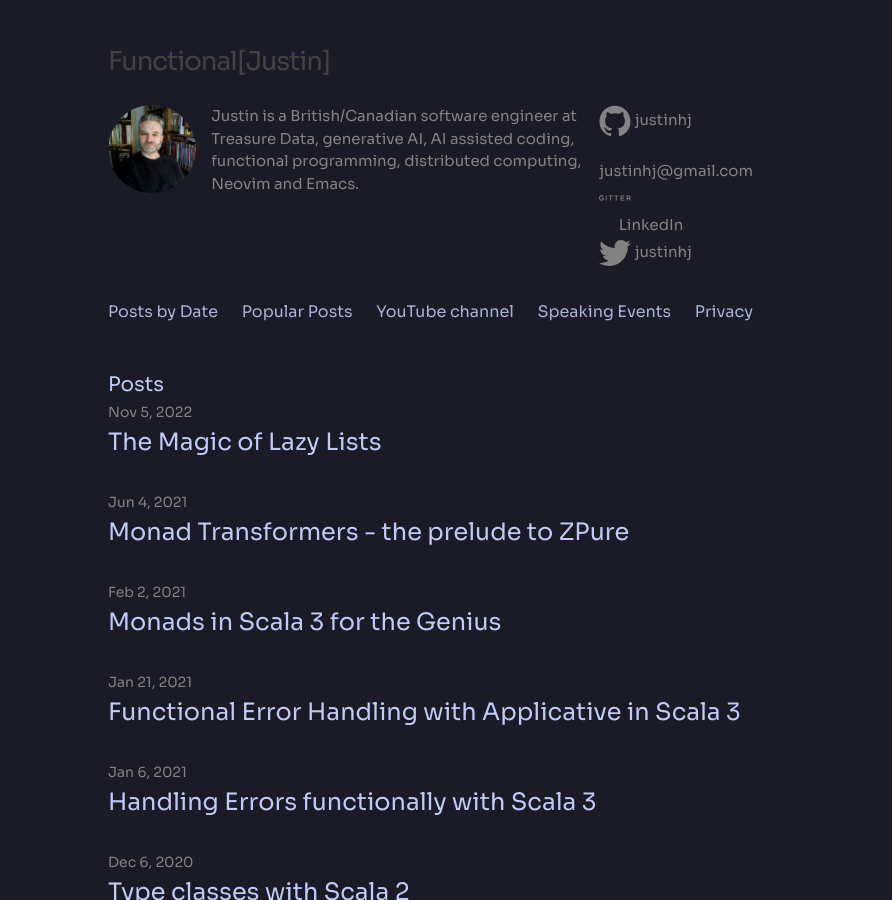
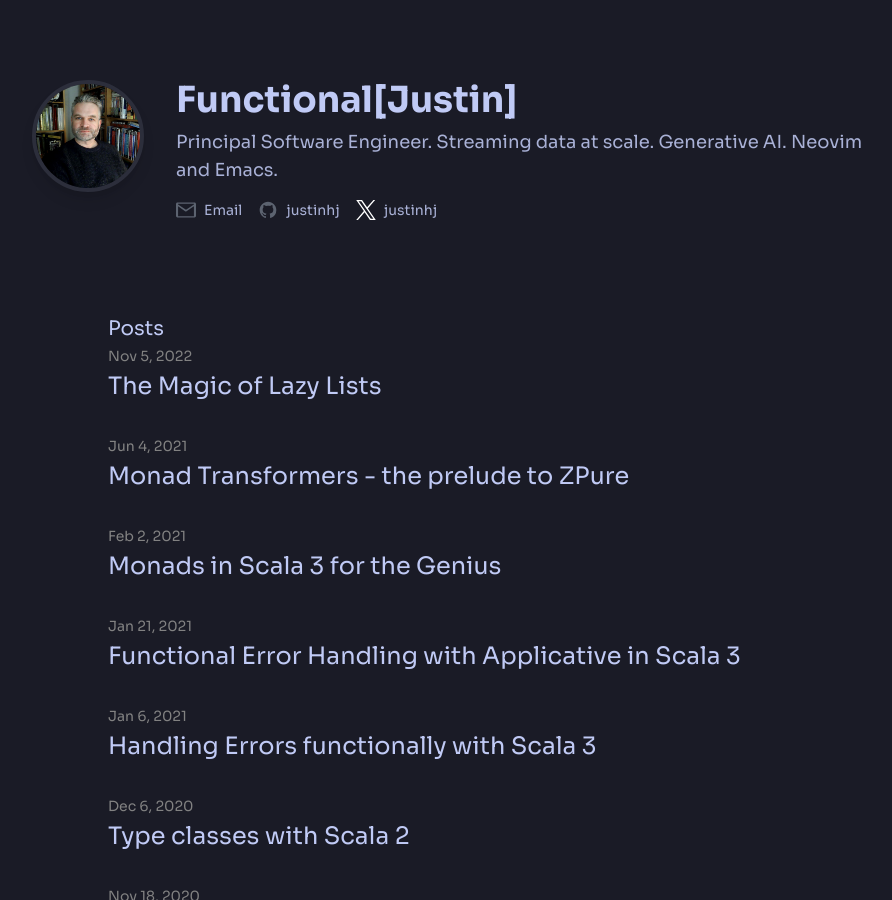
Before and after one commit to justinhj/justinhj.github.io, a Jekyll site: the page built from index.html, in a window 1280 px wide and 900 px high. Shown: the whole window, without its empty margins (192-1084 px from the left). Built offline with Jekyll 4.4.1, drawn with Linux system fonts in a browser that asks for light colours; nearby versions of some CDN libraries.

Commit message:
working on social logos

```diff
--- a/_config.yml
+++ b/_config.yml
@@ -9,7 +9,7 @@
 title: Functional[Justin]
 email: justinhj+blog@gmail.com
 email_display: justinhj@gmail.com
-description: "Justin is a British/Canadian software engineer at Treasure Data, generative AI, AI assisted coding, functional programming, distributed computing, Neovim and Emacs."
+description: "Principal Software Engineer. Streaming data at scale. Generative AI. Neovim and Emacs."
 url: "http://justinhj.github.io"
 twitter_username: justinhj
 github_username:  justinhj
--- a/_includes/header.html
+++ b/_includes/header.html
@@ -1,105 +1,138 @@
-<header class="site-header">
+<!-- <header class="site-header"> -->
+<header class="flex flex-col md:flex-row items-start gap-8 mb-16">
+    <!-- <div class="wrapper"> -->
+    <div class="flex-shrink-0">
+      <img class="w-28 h-28 rounded-full border-4 border-[var(--border-color)] shadow-lg" src="/images/justinnew.png" alt="justinhj's profile picture">
+    </div>
+    <div class="flex-grow">
+      <h1 class="text-4xl font-bold mb-2" href="{{ site.baseurl }}">{{ site.title }}</h1>
 
-    <div class="wrapper">
+      <p class="text-lg max-w-prose mb-4">
+          {{ site.description }}
+      </p>
+      <div class="flex items-center space-x-4 text-sm">
 
-    <div class="footer-col-wrapper">
-      <div class="footer-col footer-col-3">
-	<h5><a class="site-title" href="{{ site.baseurl }}/">{{ site.title }}</a></h5>
-      </div>
-    </div>
 
-    <div class="footer-col-wrapper">
+          <a href="mailto:{{ site.display_email }} " class="flex items-center space-x-2 group">
+                        <svg class="w-5 h-5 text-[var(--secondary-text-color)] group-hover:text-[var(--accent-hover-color)] transition-colors" fill="currentColor" viewBox="0 0 24 24" aria-hidden="true"><path d="M1.75 3h20.5c.966 0 1.75.784 1.75 1.75v14.5A1.75 1.75 0 0122.25 21H1.75A1.75 1.75 0 010 19.25V4.75C0 3.784.784 3 1.75 3zM2.5 4.5v.812l9.5 6.333 9.5-6.333V4.5h-19zM2.5 19.5h19V7.53l-9.332 6.221a.75.75 0 01-.836 0L2.5 7.53V19.5z"></path></svg>
+                        <span class="group-hover:text-[var(--accent-hover-color)] transition-colors">Email</span>
+                    </a>
 
-      <div class="footer-col footer-col-1">
-        <p>
-          <img class="circle" width="110px" src="/images/justinnew.png"/></p>
 
-      </div>
-
-      <div class="footer-col footer-col-2">
-        <p>{{ site.description }} </p>
-      </div>
-
-      <div class="footer-col footer-col-3">
-        <ul class="social-media-list">
           {% if site.github_username %}
-          <li>
-            {% include icon-github.html username=site.github_username %}
-          </li>
+          <a href="https://github.com/justinhj" class="flex items-center space-x-2 group">
+                        <svg class="w-5 h-5 text-[var(--secondary-text-color)] group-hover:text-[var(--accent-hover-color)] transition-colors" fill="currentColor" viewBox="0 0 24 24" aria-hidden="true"><path fill-rule="evenodd" d="M12 2C6.477 2 2 6.477 2 12c0 4.418 2.865 8.168 6.839 9.49.5.092.682-.217.682-.482 0-.237-.009-.868-.014-1.703-2.782.605-3.369-1.343-3.369-1.343-.454-1.158-1.11-1.466-1.11-1.466-.908-.62.069-.608.069-.608 1.003.07 1.531 1.032 1.531 1.032.892 1.53 2.341 1.088 2.91.832.092-.647.35-1.088.636-1.338-2.22-.253-4.555-1.113-4.555-4.951 0-1.093.39-1.988 1.031-2.688-.103-.253-.446-1.272.098-2.65 0 0 .84-.27 2.75 1.026A9.564 9.564 0 0112 6.844c.85.004 1.705.115 2.504.337 1.909-1.296 2.747-1.027 2.747-1.027.546 1.378.203 2.398.1 2.651.64.7 1.03 1.595 1.03 2.688 0 3.848-2.338 4.695-4.566 4.943.359.309.678.92.678 1.855 0 1.338-.012 2.419-.012 2.747 0 .268.18.58.688.482A10.001 10.001 0 0022 12c0-5.523-4.477-10-10-10z" clip-rule="evenodd"></path></svg>
+                        <span class="group-hover:text-[var(--accent-hover-color)] transition-colors">justinhj</span>
+                    </a>
           {% endif %}
 
-	  <li>
-	    <a href="mailto:{{ site.email }}">
-	      <span class="icon">
-		<img src="/images/email.png"/>
-	      </span>
-	      <span class="username">
-		{{ site.email_display }}
-	      </span>
-	    </a>
-	  </li>
+          <a href="https://x.com/justinhj" class="flex items-center space-x-2 group">
+            <svg class="w-5 h-5 text-[var(--secondary-text-color)] group-hover:text-[var(--accent-hover-color)] transition-colors" width="12" height="12" viewBox="0 0 1200 1227" fill="none" xmlns="http://www.w3.org/2000/svg">
+<path d="M714.163 519.284L1160.89 0H1055.03L667.137 450.887L357.328 0H0L468.492 681.821L0 1226.37H105.866L515.491 750.218L842.672 1226.37H1200L714.137 519.284H714.163ZM569.165 687.828L521.697 619.934L144.011 79.6944H306.615L611.412 515.685L658.88 583.579L1055.08 1150.3H892.476L569.165 687.854V687.828Z" fill="white"</svg>
+                        <span class="group-hover:text-[var(--accent-hover-color)] transition-colors">justinhj</span>
+                    </a>
+      </div>
+   </div>
+</header>
 
-          <li>
-            <a href="https://gitter.im/justinhj">
-            <span class="icon">
-              <svg version="1.1" xmlns="http://www.w3.org/2000/svg" xmlns:xlink="http://www.w3.org/1999/xlink" viewBox="0 0 98.7 16.3" data-v-44ebcb1a=""><g><path d="M20.9,0.3h2.6v15.8h-2.6V0.3z"></path> <path d="M34.8,2.9h-4V0.3h11.8v2.6h-5.2v13.2h-2.6V2.9z"></path> <path d="M51.9,2.9h-4V0.3h11.8v2.6h-5.2v13.2h-2.6V2.9z"></path> <path d="M66.4,0.3h11.8v2.6H69v3.9h7.9v2.6H69v4h9.2v2.6H66.4V0.3z"></path> <path d="M98.7,16.1l-4.2-5.9c1.7-0.9,2.8-2.5,2.8-4.6c0-3.1-2.5-5.3-5.7-5.3l-6.2,0v15.8h2.6l0-5.3
-    c0,0,3.6,0,3.6,0l3.8,5.3H98.7z M88.1,8.2l0-5.3l3.5,0c1.7,0,3,1,3,2.6c0,1.7-1.4,2.6-3,2.6L88.1,8.2z"></path> <path d="M7.9,7.1v2.6l3.9,0c0,0,0,1.4,0,2.3c-0.1,0.2-0.4,1.8-3.8,1.8c-0.2,0-0.3,0-0.5,0
-    c-0.1,0-0.2,0-0.2,0c-0.1,0-0.2,0-0.2,0c-0.1,0-0.2-0.1-0.3-0.1c-0.1,0-0.1,0-0.2-0.1c0,0-0.1,0-0.1,0c-2.1-0.7-3.5-2.8-3.5-5.3
-    l0,0v0v0c0-0.3,0-0.5,0.1-0.8C3.3,4.7,5.4,2.5,8,2.5c0.9,0,2.5,0.3,3.6,1.5l1.5-2.2c0,0-1.3-1.9-5-1.9C3.7,0,0.4,3.3,0,7.3
-    c0,0.3,0,0.6,0,0.8l0,0l0,0c0,4.3,3.2,7.9,7.7,8.1c0.2,0,0.3,0,0.5,0c0,0,0.1,0,0.1,0c0.3,0,0.5,0,0.7,0c0.1,0,0.2,0,0.3,0
-    c0.2,0,0.3,0,0.5-0.1c2.7-0.1,4.7-2.3,4.7-3.4c0-5,0-5.7,0-5.7H7.9z"></path></g></svg>
-            </span>
-            <span class="username">
-              {{ site.gitter_username }}
-            </span>
-</a>
-          </li>
-	  <li>
-	    <a href="https://www.linkedin.com/in/justinheyesjones">
-	      <span class="icon">
-		<img src="/images/linkedin.png"/>
-	      </span>
-	      <span class="username">
-		LinkedIn
-	      </span>
-	    </a>
-	  </li>
+    <!-- <div class="footer-col-wrapper"> -->
+    <!--   <div class="footer-col footer-col-3"> -->
+	<!-- <h5><a class="site-title" href="{{ site.baseurl }}/">{{ site.title }}</a></h5> -->
+    <!--   </div> -->
+    <!-- </div> -->
 
-	  {% if site.twitter_username %}
-          <li>
-            {% include icon-twitter.html username=site.twitter_username %}
-          </li>
-          {% endif %}
+    <!-- <div class="footer-col-wrapper"> -->
+
+    <!--   <div class="footer-col footer-col-1"> -->
+    <!--     <p> -->
+    <!--       <img class="circle" width="110px" src="/images/justinnew.png"/></p> -->
+
+    <!--   </div> -->
+
+    <!--   <div class="footer-col footer-col-2"> -->
+    <!--     <p>{{ site.description }} </p> -->
+    <!--   </div> -->
+
+    <!--   <div class="footer-col footer-col-3"> -->
+    <!--     <ul class="social-media-list"> -->
+    <!--       {% if site.github_username %} -->
+    <!--       <li> -->
+    <!--         {% include icon-github.html username=site.github_username %} -->
+    <!--       </li> -->
+    <!--       {% endif %} -->
+
+	  <!-- <li> -->
+	    <!-- <a href="mailto:{{ site.email }}"> -->
+	      <!-- <span class="icon"> -->
+		<!-- <img src="/images/email.png"/> -->
+	      <!-- </span> -->
+	      <!-- <span class="username"> -->
+		<!-- {{ site.email_display }} -->
+	      <!-- </span> -->
+	    <!-- </a> -->
+	  <!-- </li> -->
+
+    <!--       <li> -->
+    <!--         <a href="https://gitter.im/justinhj"> -->
+    <!--         <span class="icon"> -->
+    <!--           <svg version="1.1" xmlns="http://www.w3.org/2000/svg" xmlns:xlink="http://www.w3.org/1999/xlink" viewBox="0 0 98.7 16.3" data-v-44ebcb1a=""><g><path d="M20.9,0.3h2.6v15.8h-2.6V0.3z"></path> <path d="M34.8,2.9h-4V0.3h11.8v2.6h-5.2v13.2h-2.6V2.9z"></path> <path d="M51.9,2.9h-4V0.3h11.8v2.6h-5.2v13.2h-2.6V2.9z"></path> <path d="M66.4,0.3h11.8v2.6H69v3.9h7.9v2.6H69v4h9.2v2.6H66.4V0.3z"></path> <path d="M98.7,16.1l-4.2-5.9c1.7-0.9,2.8-2.5,2.8-4.6c0-3.1-2.5-5.3-5.7-5.3l-6.2,0v15.8h2.6l0-5.3 -->
+    <!-- c0,0,3.6,0,3.6,0l3.8,5.3H98.7z M88.1,8.2l0-5.3l3.5,0c1.7,0,3,1,3,2.6c0,1.7-1.4,2.6-3,2.6L88.1,8.2z"></path> <path d="M7.9,7.1v2.6l3.9,0c0,0,0,1.4,0,2.3c-0.1,0.2-0.4,1.8-3.8,1.8c-0.2,0-0.3,0-0.5,0 -->
+    <!-- c-0.1,0-0.2,0-0.2,0c-0.1,0-0.2,0-0.2,0c-0.1,0-0.2-0.1-0.3-0.1c-0.1,0-0.1,0-0.2-0.1c0,0-0.1,0-0.1,0c-2.1-0.7-3.5-2.8-3.5-5.3 -->
+    <!-- l0,0v0v0c0-0.3,0-0.5,0.1-0.8C3.3,4.7,5.4,2.5,8,2.5c0.9,0,2.5,0.3,3.6,1.5l1.5-2.2c0,0-1.3-1.9-5-1.9C3.7,0,0.4,3.3,0,7.3 -->
+    <!-- c0,0.3,0,0.6,0,0.8l0,0l0,0c0,4.3,3.2,7.9,7.7,8.1c0.2,0,0.3,0,0.5,0c0,0,0.1,0,0.1,0c0.3,0,0.5,0,0.7,0c0.1,0,0.2,0,0.3,0 -->
+    <!-- c0.2,0,0.3,0,0.5-0.1c2.7-0.1,4.7-2.3,4.7-3.4c0-5,0-5.7,0-5.7H7.9z"></path></g></svg> -->
+    <!--         </span> -->
+    <!--         <span class="username"> -->
+    <!--           {{ site.gitter_username }} -->
+    <!--         </span> -->
+<!-- </a> -->
+    <!--       </li> -->
+	  <!-- <li> -->
+	    <!-- <a href="https://www.linkedin.com/in/justinheyesjones"> -->
+	      <!-- <span class="icon"> -->
+		<!-- <img src="/images/linkedin.png"/> -->
+	      <!-- </span> -->
+	      <!-- <span class="username"> -->
+		<!-- LinkedIn -->
+	      <!-- </span> -->
+	    <!-- </a> -->
+	  <!-- </li> -->
+
+	  <!-- {% if site.twitter_username %} -->
+    <!--       <li> -->
+    <!--         {% include icon-twitter.html username=site.twitter_username %} -->
+    <!--       </li> -->
+    <!--       {% endif %} -->
 
 
-        </ul>
-      </div>
+    <!--     </ul> -->
+    <!--   </div> -->
 
-    </div>
+    <!-- </div> -->
 
-    <div class="my-links">
-      <span class="page-link">
-      	<a href="/index.html">Posts by Date</a>
-       </span>
+    <!-- <div class="my-links"> -->
+    <!--   <span class="page-link"> -->
+    <!--   	<a href="/index.html">Posts by Date</a> -->
+    <!--    </span> -->
 
-      <span class="page-link">
-      	<a href="/topposts.html">Popular Posts</a>
-      </span>
+    <!--   <span class="page-link"> -->
+    <!--   	<a href="/topposts.html">Popular Posts</a> -->
+    <!--   </span> -->
 
-      <span class="page-link">
-      	<a href="https://www.youtube.com/c/FunctionalJustin">YouTube channel</a>
-       </span>
+    <!--   <span class="page-link"> -->
+    <!--   	<a href="https://www.youtube.com/c/FunctionalJustin">YouTube channel</a> -->
+    <!--    </span> -->
 
-      <span class="page-link">
-      	<a href="/talks.html">Speaking Events</a>
-       </span>
+    <!--   <span class="page-link"> -->
+    <!--   	<a href="/talks.html">Speaking Events</a> -->
+    <!--    </span> -->
 
-      <span class="page-link">
-      	<a href="/privacy.html">Privacy</a>
-      </span>
+    <!--   <span class="page-link"> -->
+    <!--   	<a href="/privacy.html">Privacy</a> -->
+    <!--   </span> -->
 
-      </div>
+    <!--   </div> -->
 
-  </div>
+  <!-- </div> -->
 
-</header>
+<!-- </header> -->
--- a/_layouts/default.html
+++ b/_layouts/default.html
@@ -13,6 +13,8 @@
 
   <body class=antialiased>
 
+    <div class="max-w-4xl mx-auto px-4 sm:px-6 lg:px-8 py-12 md:py-20">
+
       {% include header.html %}
 
       <div class="page-content">
@@ -23,6 +25,8 @@
 
       {% include footer.html %}
 
+      </div>
+
   </body>
 
 </html>
```
Also changed, not shown: _includes/icon-github.svg, _includes/icon-x.svg (added). Lines whose indentation alone changed are shown as unchanged.
